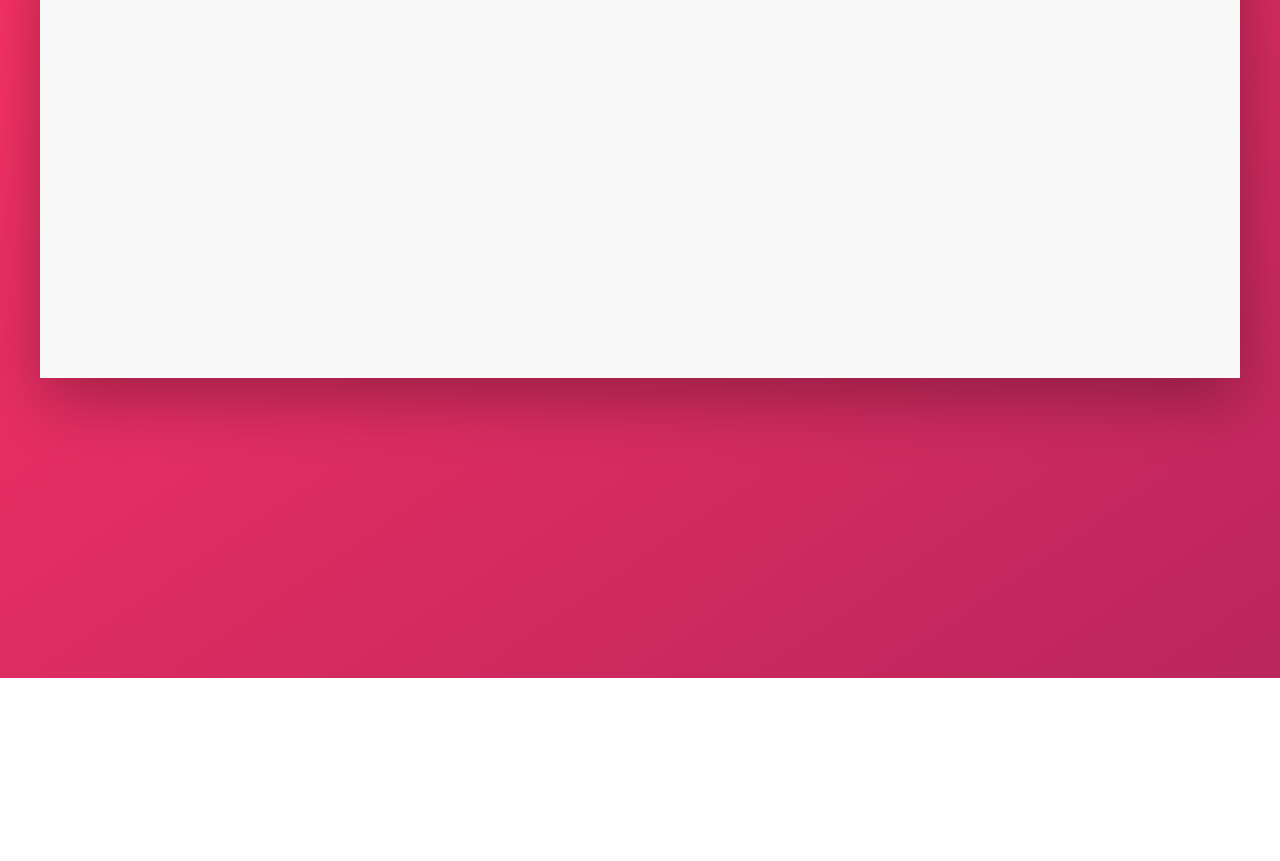
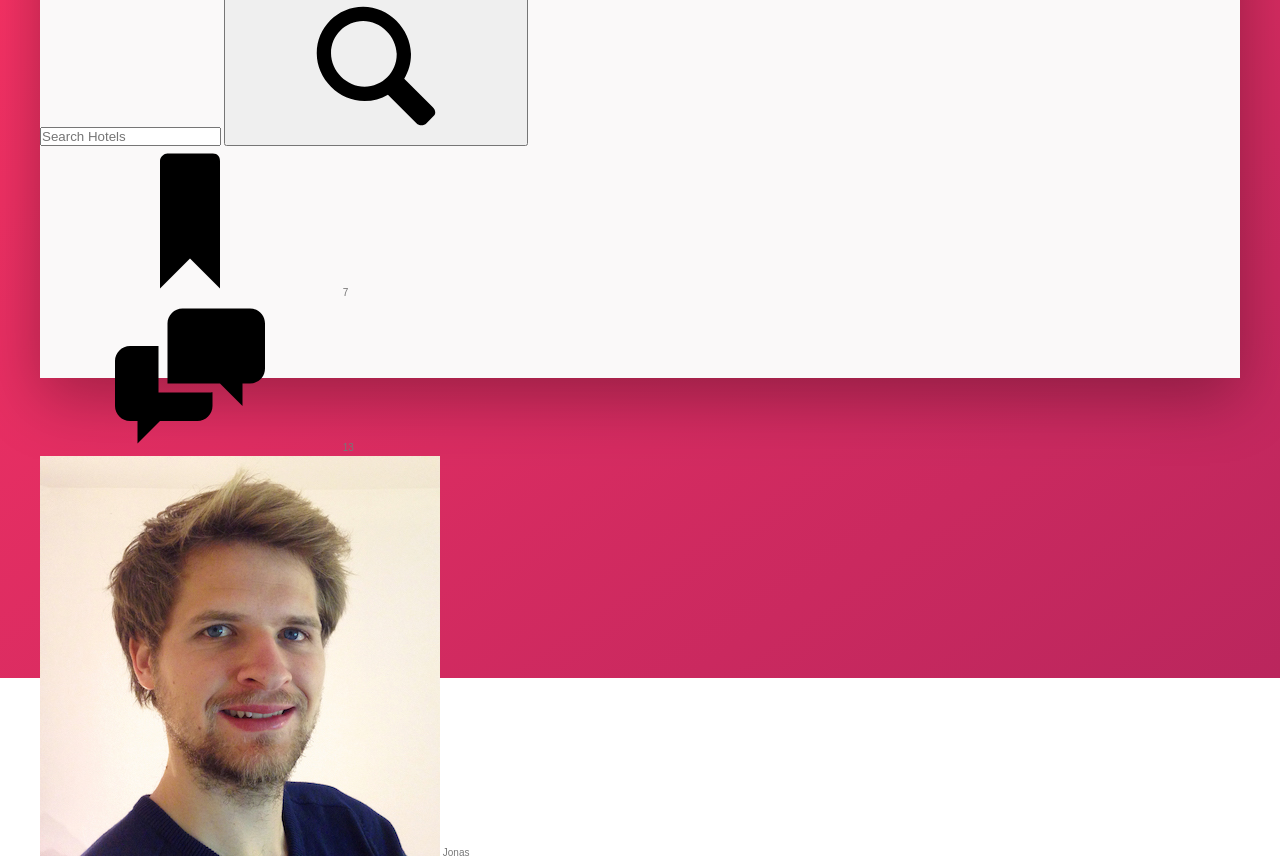
Before and after one commit to KSamra/css-practice-2, a website: page index.html in a window 1280 px wide. Shown: the part 202-1063 px from the top of the page. Before the commit the page ends 880 px from the top, so only its background shows below. Drawn offline with Linux system fonts and the light colour scheme.

Commit message:
added elements to header component. Need to style

```diff
--- a/index.html
+++ b/index.html
@@ -14,7 +14,48 @@
         <!-- Main application container -->
         <div class="container">
             <header class="header">
-                Header portion
+
+              <!-- Logo -->
+              <img src="img/logo.png" alt="trillo logo" class="logo">
+
+              <!-- Search Bar -->
+              <form action="#">
+                <input type="text" class="search__input" placeholder="Search Hotels">
+                <button class="search__button">
+                  <svg class="search__icon">
+                    <use xlink:href="img/sprite.svg#icon-magnifying-glass"></use>
+                  </svg>
+                </button>
+              </form>
+
+              <!-- Navigation Elements -->
+              <nav class="user-nav">
+
+                <!-- bookmark icon -->
+                <div class="user-nav__icon-box">
+                  <svg class="user-nav__icon">
+                    <use xlink:href="img/sprite.svg#icon-bookmark"></use>
+                  </svg>
+                  <span class="user-nav__notification">7</span>
+                </div>
+
+                <!-- chat icon -->
+                <div class="user-nav__icon-box">
+                  <svg class="user-nav__icon">
+                    <use xlink:href="img/sprite.svg#icon-chat"></use>
+                  </svg>
+                  <span class="user-nav__notification">13</span>
+                </div>
+
+                <!-- profile image -->
+                <div class="user-nav__user">
+                  <img src="img/user.jpg" alt="user photo" class="user-nav__user-photo">
+                  <span class="user-nav__user-name">Jonas</span>
+                </div>
+
+              </nav>
+
+
             </header>
 
             <!-- below the header -->
```
